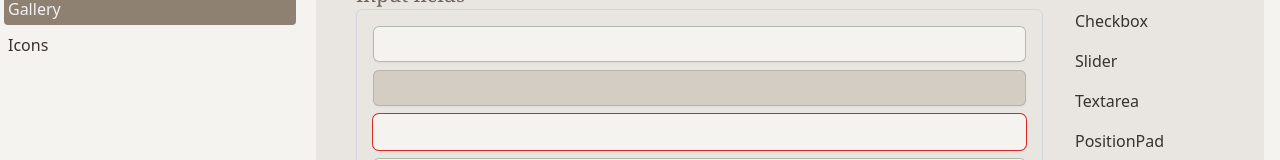
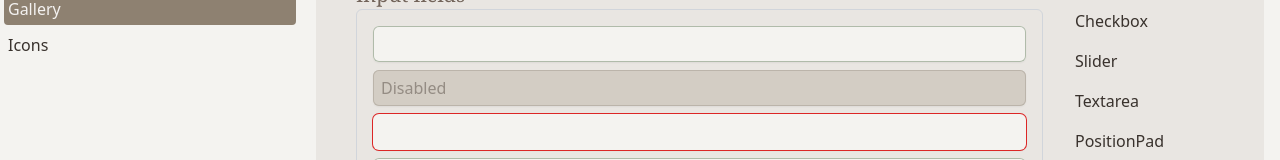
Before and after one commit to allbin/styles, a React (Vite) app: page /styles/gallery/input in a window 1280 px wide. Shown: the part 163-323 px from the top of the page. Built offline with nearby package versions, Linux system fonts and the light colour scheme.

Commit message:
Added value to the disabled input

```diff
--- a/src/components/Input/GalleryInput.tsx
+++ b/src/components/Input/GalleryInput.tsx
@@ -12,7 +12,7 @@ const GalleryInput: React.FC = () => {
       <h3>Input fields</h3>
       <div className="mb-8 flex flex-col gap-2 rounded-md border border-gray-300 p-4">
         <Input />
-        <Input disabled />
+        <Input disabled value={'Disabled'} />
         <Input id="error-1" error="This is an error message" />
         <Input
           id="error-2"
```
